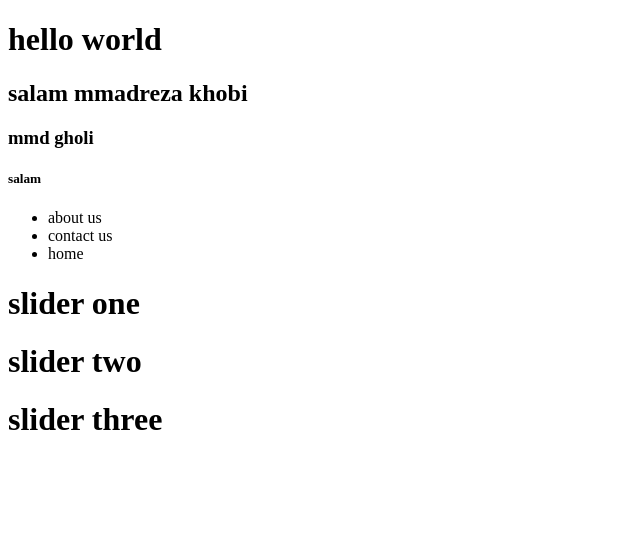
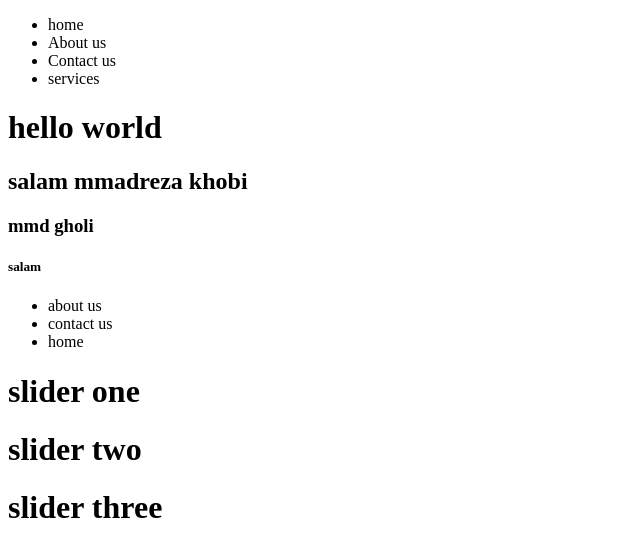
Before and after one commit to arianSefatDeveloper/github-test, a plain HTML site: page index.html in a window 1280 px wide. Shown: the whole page, without its empty margins (0-640 px from the left). Drawn offline with Linux system fonts and the light colour scheme.

Commit message:
add navbar

```diff
--- a/index.html
+++ b/index.html
@@ -7,6 +7,14 @@
     <title>Document</title>
 </head>
 <body>
+    <div class="navbar">
+        <ul>
+            <li>home</li>
+            <li>About us</li>
+            <li>Contact us </li>
+            <li>services</li>
+        </ul>
+    </div>
     <h1>hello world </h1>
     <h2>salam mmadreza khobi </h2>
     <h3>mmd gholi </h3>
```
